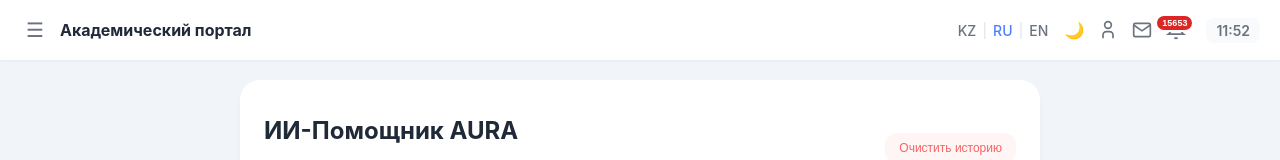
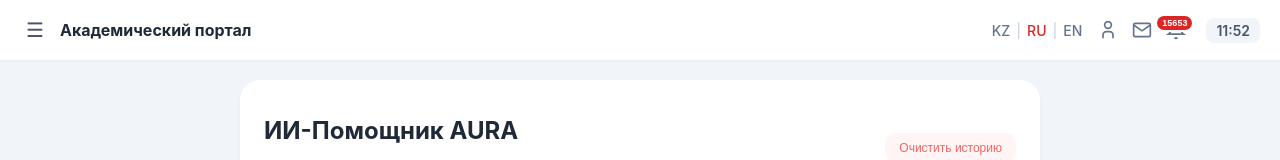
Before and after one commit to Kuanishbek0/aura-portal-fronted, a Vue app: page /ai in a window 1280 px wide. Shown: the top 160 px of the page. Built offline with nearby package versions, Linux system fonts and the light colour scheme; no server answers; sample sign-in values are in the browser's storage.

Commit message:
feat: add dark mode toggle and update layout

```diff
--- a/src/components/AppHeader.vue
+++ b/src/components/AppHeader.vue
@@ -17,10 +17,6 @@
         </div>
 
         <div class="icon-group">
-          <button class="icon-btn theme-toggle" @click="toggleTheme" :title="isDark ? 'Светлая тема' : 'Темная тема'">
-            {{ isDark ? '☀️' : '🌙' }}
-          </button>
-
           <button class="icon-btn">
             <svg viewBox="0 0 24 24" fill="none" stroke="currentColor" stroke-width="2"><path d="M12 2a4 4 0 100 8 4 4 0 000-8zM6 22v-4a4 4 0 014-4h4a4 4 0 014 4v4"/></svg>
           </button>
@@ -51,22 +47,12 @@
 import { ref, onMounted, onUnmounted } from 'vue'
 import { useRouter } from 'vue-router'
 import api from '@/services/api'
-import { useLang } from '@/composables/useLang'
+import { useLang } from '@/composables/useLang' // Подключаем наш глобальный язык
 
 const router = useRouter()
 const user = ref(null)
 const currentTime = ref('')
-const { lang } = useLang()
-
-// === ЛОГИКА ТЕМЫ ===
-const isDark = ref(false)
-
-const toggleTheme = () => {
-  isDark.value = !isDark.value
-  const theme = isDark.value ? 'dark' : 'light'
-  document.documentElement.setAttribute('data-theme', theme)
-  localStorage.setItem('theme', theme)
-}
+const { lang } = useLang() // Достаем переменную lang
 
 const updateTime = () => {
   const now = new Date()
@@ -75,16 +61,8 @@ const updateTime = () => {
 
 let timer
 onMounted(async () => {
-  // Запускаем время
   updateTime()
   timer = setInterval(updateTime, 1000)
-
-  // Инициализация темы при загрузке
-  const savedTheme = localStorage.getItem('theme') || 'light'
-  isDark.value = savedTheme === 'dark'
-  document.documentElement.setAttribute('data-theme', savedTheme)
-
-  // Загрузка профиля
   try {
     const res = await api.get('/auth/me')
     user.value = res.data
@@ -95,34 +73,32 @@ onUnmounted(() => clearInterval(timer))
 </script>
 
 <style scoped>
-/* Обрати внимание: я заменил background: white на var(--card-bg) */
-.header { height: 60px; background: var(--card-bg, #ffffff); color: var(--text-primary, #1f2937); display: flex; align-items: center; justify-content: space-between; padding: 0 20px; box-shadow: 0 1px 3px rgba(0,0,0,0.05); transition: background 0.3s, color 0.3s; }
+.header { height: 60px; /* Было 72px, стало 60px */ background: white; color: #1f2937; display: flex; align-items: center; justify-content: space-between; padding: 0 20px; box-shadow: 0 1px 3px rgba(0,0,0,0.05); }
 .header-left, .header-right { display: flex; align-items: center; }
-.header-right { gap: 20px; }
-.title { font-size: 16px; font-weight: 700; color: var(--text-primary, #1f2937); margin-left: 10px; }
-.menu-btn { background: none; border: none; font-size: 20px; cursor: pointer; color: var(--text-secondary, #4b5563); }
+.header-right { gap: 20px; /* Было 24px */ }
+.title { font-size: 16px; /* Было 18px */ font-weight: 700; color: #1f2937; margin-left: 10px; }
+.menu-btn { background: none; border: none; font-size: 20px; cursor: pointer; color: #4b5563; }
 
 /* ЯЗЫК И ИКОНКИ */
 .header-actions { display: flex; align-items: center; gap: 16px; }
-.lang-switcher { display: flex; gap: 6px; font-size: 14px; font-weight: 500; color: var(--text-secondary, #64748b); }
+.lang-switcher { display: flex; gap: 6px; font-size: 14px; /* Чуть меньше */ font-weight: 500; color: #64748b; }
 .lang-switcher span { cursor: pointer; transition: color 0.2s; }
-.lang-switcher span:hover, .lang-switcher span.active { color: var(--accent-color, #dc2626); }
-.divider { color: var(--border-color, #cbd5e1); cursor: default; }
+.lang-switcher span:hover, .lang-switcher span.active { color: #dc2626; }
+.divider { color: #cbd5e1; cursor: default; }
 
 .icon-group { display: flex; gap: 14px; align-items: center; }
-.icon-btn { background: none; border: none; width: 20px; height: 20px; color: var(--text-secondary, #64748b); cursor: pointer; position: relative; padding: 0; transition: color 0.2s; }
-.icon-btn:hover { color: var(--text-primary, #1f2937); }
-.theme-toggle { font-size: 16px; display: flex; justify-content: center; align-items: center; }
+.icon-btn { background: none; border: none; width: 20px; /* Было 24px */ height: 20px; color: #64748b; cursor: pointer; position: relative; padding: 0; transition: color 0.2s; }
+.icon-btn:hover { color: #1f2937; }
 .notification { position: relative; }
-.badge { position: absolute; top: -6px; right: -8px; background: #dc2626; color: white; font-size: 9px; font-weight: 700; padding: 2px 5px; border-radius: 10px; border: 2px solid var(--card-bg, white); }
+.badge { position: absolute; top: -6px; right: -8px; background: #dc2626; color: white; font-size: 9px; font-weight: 700; padding: 2px 5px; border-radius: 10px; border: 2px solid white; }
 
 /* ЧАСЫ И ПРОФИЛЬ */
-.header-clock { font-family: 'Inter', sans-serif; font-size: 14px; font-weight: 600; color: var(--text-secondary, #475569); background: var(--bg-color, #f1f5f9); padding: 4px 10px; border-radius: 8px; }
+.header-clock { font-family: 'Inter', sans-serif; font-size: 14px; font-weight: 600; color: #475569; background: #f1f5f9; padding: 4px 10px; border-radius: 8px; }
 .user-profile { display: flex; align-items: center; gap: 10px; cursor: pointer; padding: 4px; border-radius: 16px; }
 .user-info { display: flex; flex-direction: column; text-align: right; }
 .name { font-size: 13px; font-weight: 600; }
-.group { font-size: 11px; color: var(--text-secondary, #9ca3af); }
-.avatar-circle { width: 32px; height: 32px; background: var(--accent-color, #4f7cff); color: white; border-radius: 10px; display: flex; align-items: center; justify-content: center; font-weight: 700; font-size: 14px; }
+.group { font-size: 11px; color: #9ca3af; }
+.avatar-circle { width: 32px; /* Было 36px */ height: 32px; background: #4f7cff; color: white; border-radius: 10px; display: flex; align-items: center; justify-content: center; font-weight: 700; font-size: 14px; }
 
 @media (max-width: 768px) {
   .header-actions, .header-clock { display: none; }
```
